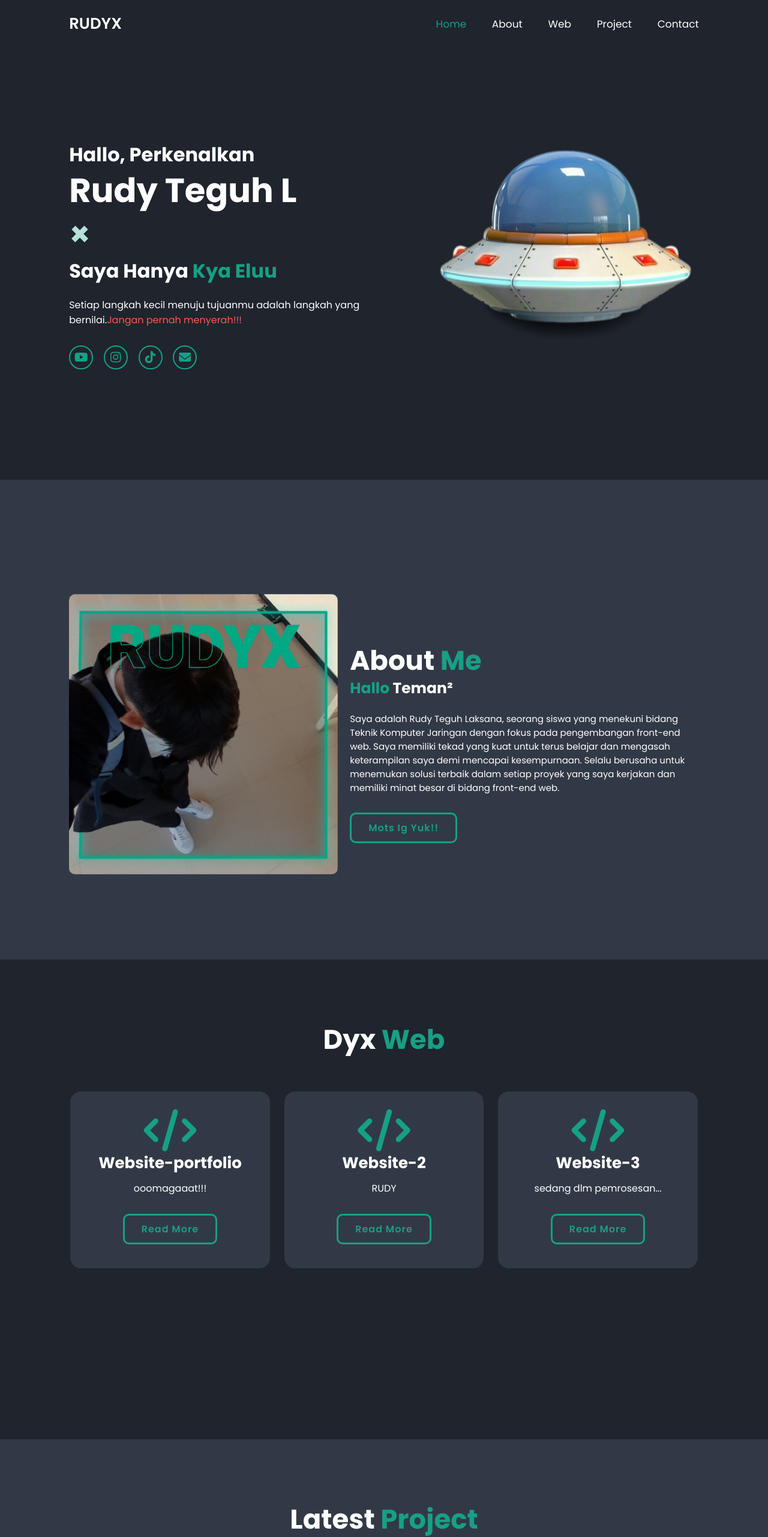
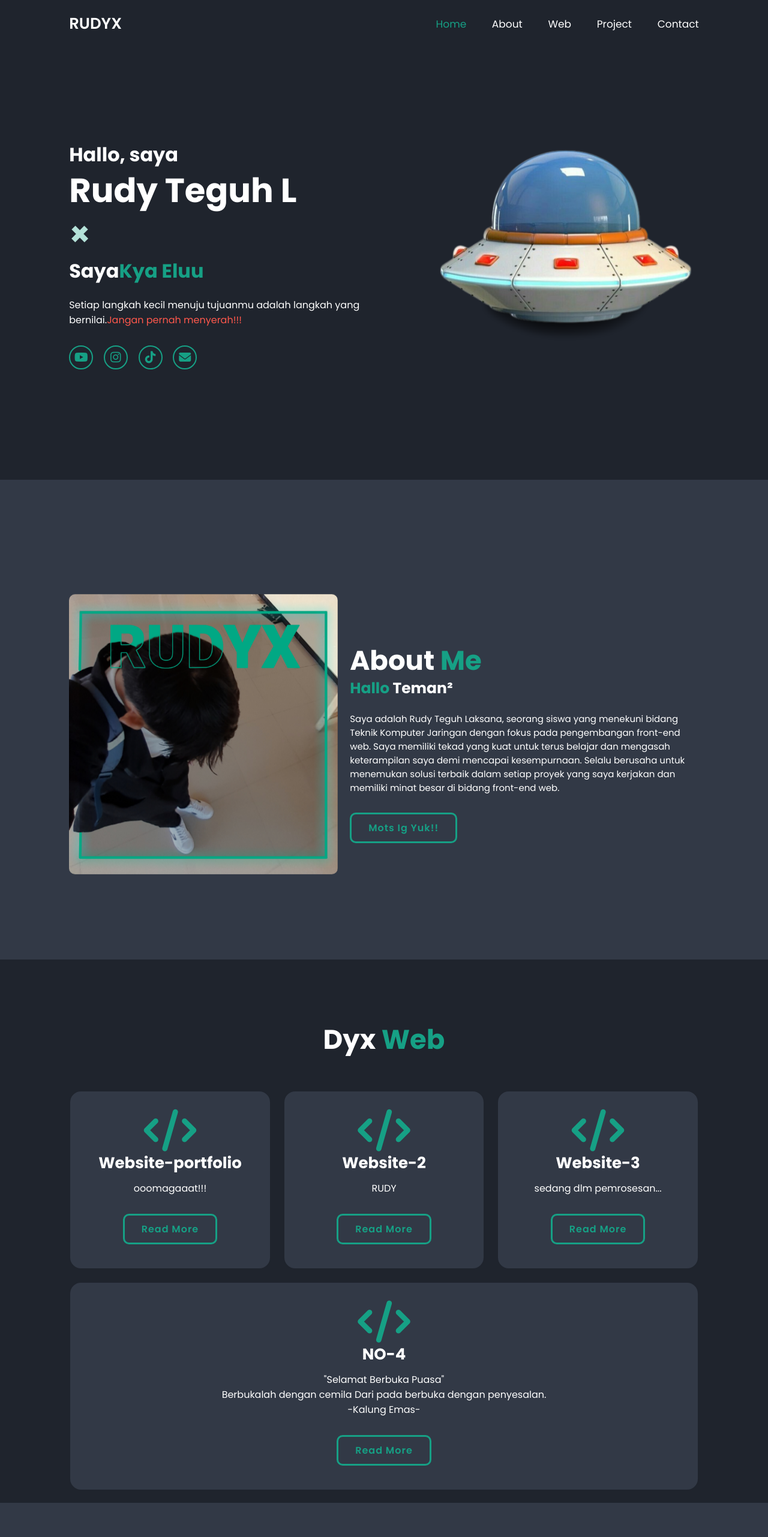
Before and after one commit to Rudytglk/rudytl, a plain HTML site: page index.html in a window 1280 px wide. Shown: the top 2563 px of the page at 60% size. Drawn offline with nearby package versions, Linux system fonts and the light colour scheme.

Commit message:
Update index.html

```diff
--- a/index.html
+++ b/index.html
@@ -11,9 +11,7 @@
     />
         <meta name="google-site-verification" content="UdcO2MKsRy8m3fPlJsf7Ui0-Bc_uYdHTf_5gUouMGv4" />
         <meta name="keywords" content="Rudy, Rudy teguh laksana,rudy teguh, siapa Rudy, Rudy adalah , Siapa Rudy teguh laksana , rudyteguh">
-        <meta
-			name="description"
-			content="Selamat datang di website saya! Saya adalah Rudy Teguh Laksana, atau panggil saja saya 'Rudy.' Saya adalah seorang pengembang web dengan fokus pada menciptakan antarmuka pengguna yang menarik dan responsif. Temukan lebih banyak tentang karya-karya saya di sini" />
+        <meta name="description" content="Selamat datang di website saya! Saya adalah Rudy Teguh Laksana, atau panggil saja saya 'Rudy.' Saya adalah seorang pengembang web dengan fokus pada menciptakan antarmuka pengguna yang menarik dan responsif. Temukan lebih banyak tentang karya-karya saya di sini" />
 
         <title>Rudy teguh laksana - pemuala pembuat website</title>
         <link rel="stylesheet" href="css/style.css" />
@@ -44,9 +42,9 @@
 
         <section class="home" id="home">
             <div class="home-content">
-                <h3>Hallo, Perkenalkan</h3>
+                <h3>Hallo, saya</h3>
                 <h1>Rudy Teguh L<div class="ro"><a href="/html/blank.html" title="Click">×</a></div></h1>
-                <h3>Saya Hanya <span class="op"Manusia Biasa</span></h3>
+                <h3>Saya<span class="op"Manusia Biasa</span></h3>
                 <p>
                     Setiap langkah kecil menuju tujuanmu adalah langkah yang bernilai.<span style="color: #FF584C">Jangan pernah menyerah!!!</span>
                 </p>
@@ -115,7 +113,8 @@
 
                     <a href="#" class="btn">Read More</a>
                 </div>
-                <!-- <div class="motivation-box">
+
+		    <div class="motivation-box">
                     <i class="fa-solid fa-code"></i>
                     <h3>NO-4</h3>
                     <p>
@@ -125,7 +124,7 @@
                         <br>-Kalung Emas-
                     </p>
                     <a href="#" class="btn">Read More</a>
-                </div> -->
+                </div>
             </div>
         </section>
 
@@ -203,7 +202,7 @@
         </section>
         <footer class="footer">
             <div class="footer-text">
-                <p class="oi">Copyright &copy; Developed By Rudy teguh l | Tegal City <br></p>
+                <p class="oi">Copyright &copy; Developed By Rudy teguh <br></p>
             </div>
             <div class="footer-icon">
                 <a href="#home"><i class="fa-solid fa-house fa-bounce"></i></a>
```
